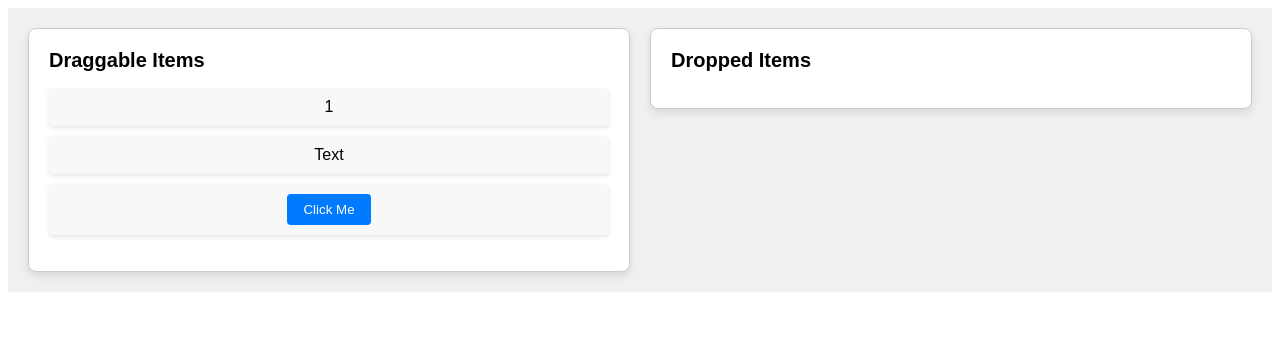
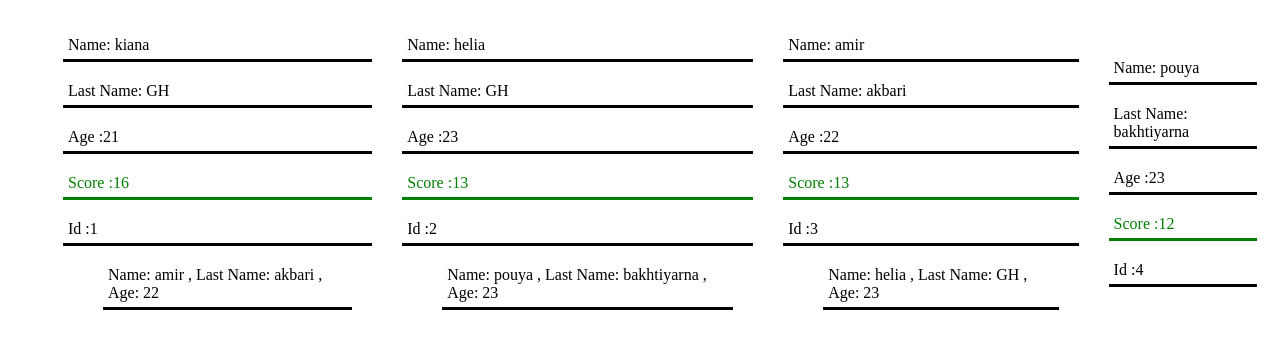
Before and after one commit to mpb2001/MrMPB, a React (Vite) app: page / in a window 1280 px wide. Shown: the top 348 px of the page. Built offline with nearby package versions, Linux system fonts and the light colour scheme.

Commit message:
tree add

```diff
--- a/src/App.jsx
+++ b/src/App.jsx
@@ -1,8 +1,10 @@
-import DragAndDrop from "./components/DragAndDrop"
+// import DragAndDrop from "./components/DragAndDrop"
+import Test from "./components/Test"
 function App() {
   return (
     <>
-      <DragAndDrop />
+      {/* <DragAndDrop /> */}
+      <Test/>
     </>
   )
 }
--- a/src/components/Test.jsx
+++ b/src/components/Test.jsx
@@ -1,9 +1,127 @@
+/* eslint-disable react/jsx-key */
 import { Component } from 'react'
 
 export default class Test extends Component {
-  render() {
-    return (
-      <div>Test</div>
-    )
-  }
+
+    componentDidMount() {
+
+        this.interval = setInterval(() => {
+            let persons = this.state.person
+            for (let i = 0; i < persons.length; i++) {
+                let person = persons[i];
+                // console.log('i', Math.floor(person.minscore + Math.random() * (person.maxscore - person.minscore)))
+                person.score = Math.floor(person.minscore + Math.random() * (person.maxscore - person.minscore))
+                // console.log('person', person)
+                this.setState({ person: persons })
+            }
+
+        }, 1000);
+
+    }
+
+
+    state = {
+
+        person: [{
+            id: 1,
+            name: 'kiana', lastname: 'GH',
+            age: '21', minscore: 1,
+            maxscore: 20,
+            score: 0
+        },
+        {
+            id: 2,
+            name: 'helia', lastname: 'GH',
+            age: '23', minscore: 1,
+            maxscore: 20,
+            score: 0,
+            parent: 3
+        },
+        {
+            id: 3,
+            name: 'amir', lastname: 'akbari',
+            age: '22', minscore: 1,
+            maxscore: 20,
+            score: 0,
+            parent: 1
+        },
+        {
+            id: 4,
+            name: 'pouya', lastname: 'bakhtiyarna',
+            age: '23', minscore: 1,
+            maxscore: 20,
+            score: 0,
+            parent: 2
+        },
+        ],
+        score: {
+        },
+        count: 0
+    }
+
+    componentWillUnmount() {
+        clearInterval(this.interval);
+    }
+
+
+    render() {
+        return (
+            <div>
+                <ul className='list' >
+
+                    {this.state.person.map((item, index) => {
+
+                        let color = 'green'
+                        if (item.score < 12) {
+                            color = 'orange'
+
+                            if (item.score < 10) {
+                                color = 'red'
+                            }
+                        }
+                        return (
+                            <div key={index} className='list-line'>
+                                <span>
+                                    <li className='list-item'> Name: {item.name}</li>
+                                </span>
+                                <span>
+                                    <li className='list-item'>Last Name: {item.lastname}</li>
+                                </span>
+                                <span>
+                                    <li className='list-item'> Age :{item.age}</li>
+                                </span>
+                                <span>
+
+                                    <li className='list-item' style={{ color }}>Score :{item.score} </li>
+
+                                </span>
+                                <span>
+                                    <li className='list-item'> Id  :{item.id}</li>
+                                </span>
+
+                                <ul>
+                                    {this.state.person.map((prop, index) => {
+
+                                        {/* console.log("parent", this.state.person[index].parent, prop.id) */ }
+
+                                        if (prop.parent == item.id) {
+                                            return (
+                                                <div className='main-layout'>
+                                                    <li className='parent'> Name: {prop.name}{"  "}, Last Name: {prop.lastname} {"  "}, Age: {prop.age}</li>
+                                                </div>
+                                            )
+                                        }
+
+                                    })}
+
+                                </ul>
+                            </div>
+                        )
+                    })}
+                </ul>
+
+
+            </div>
+        )
+    }
 }
--- a/src/main.jsx
+++ b/src/main.jsx
@@ -1,8 +1,9 @@
 import React from 'react'
 import ReactDOM from 'react-dom/client'
 import App from './App.jsx'
-import '../src/style/DaD.css'
-import '../src/style/Form.css'
+// import '../src/style/DaD.css'
+// import '../src/style/Form.css'
+import '../src/style/TreeView.css'
 
 ReactDOM.createRoot(document.getElementById('root')).render(
   <React.StrictMode>
--- /dev/null
+++ b/src/style/TreeView.css
@@ -0,0 +1,28 @@
+.list{
+    list-style-type: none;
+    display: flex;
+    justify-content: center;
+    align-items: center;
+
+
+
+  }
+  .list-item{
+    margin: 15px;
+    border-bottom:3px solid;
+    padding: 5px;
+    display: flex;
+    flex-direction: column;
+  }
+  .parent{
+    margin: 15px;
+    border-bottom:3px solid;
+    padding: 5px;
+    font-size: 16px;
+    display: flex;
+    flex-direction: column ;
+
+  }
+  .main-layout{
+    margin-right: 20px;
+  }
```
Also changed, not shown: src/components/TreeView.jsx (added, +9 -0 lines).
